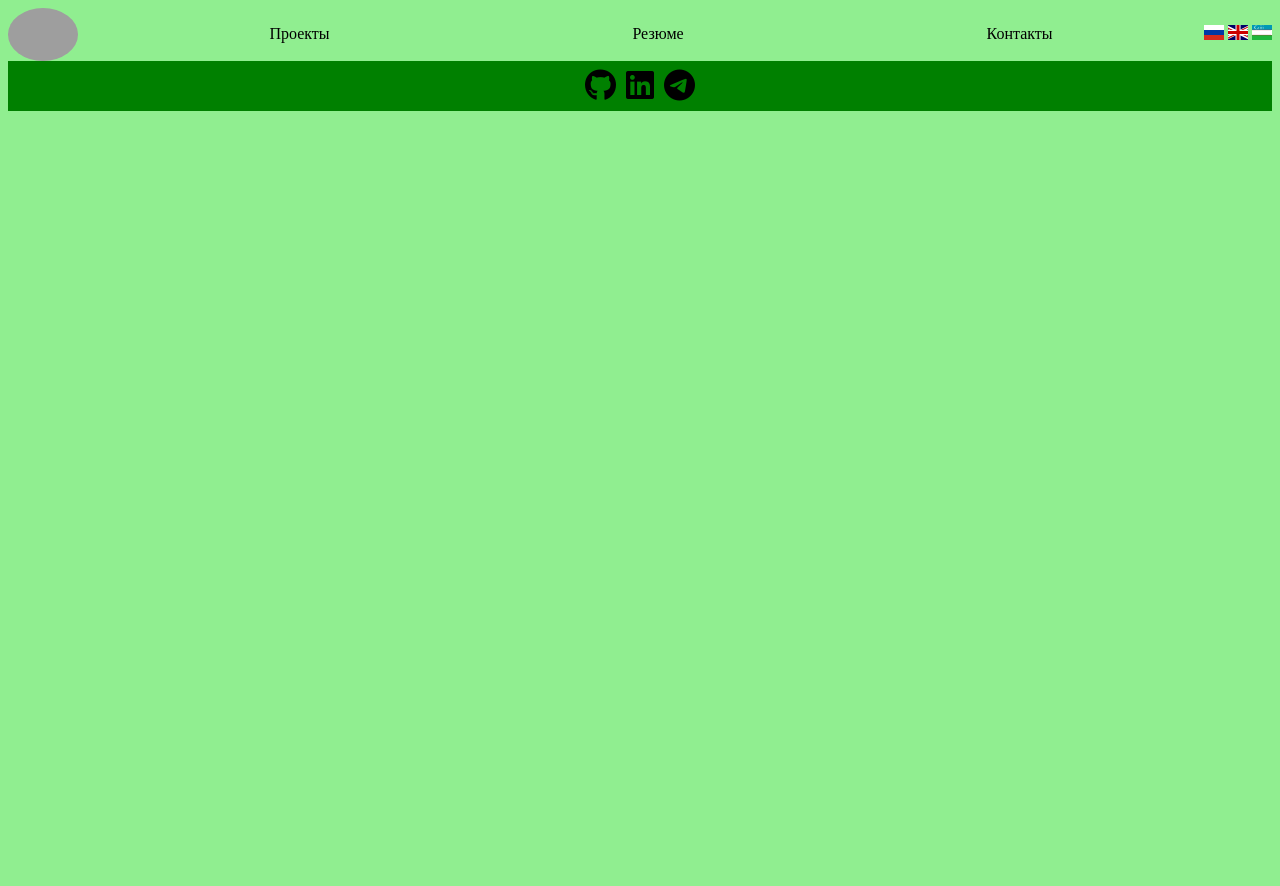
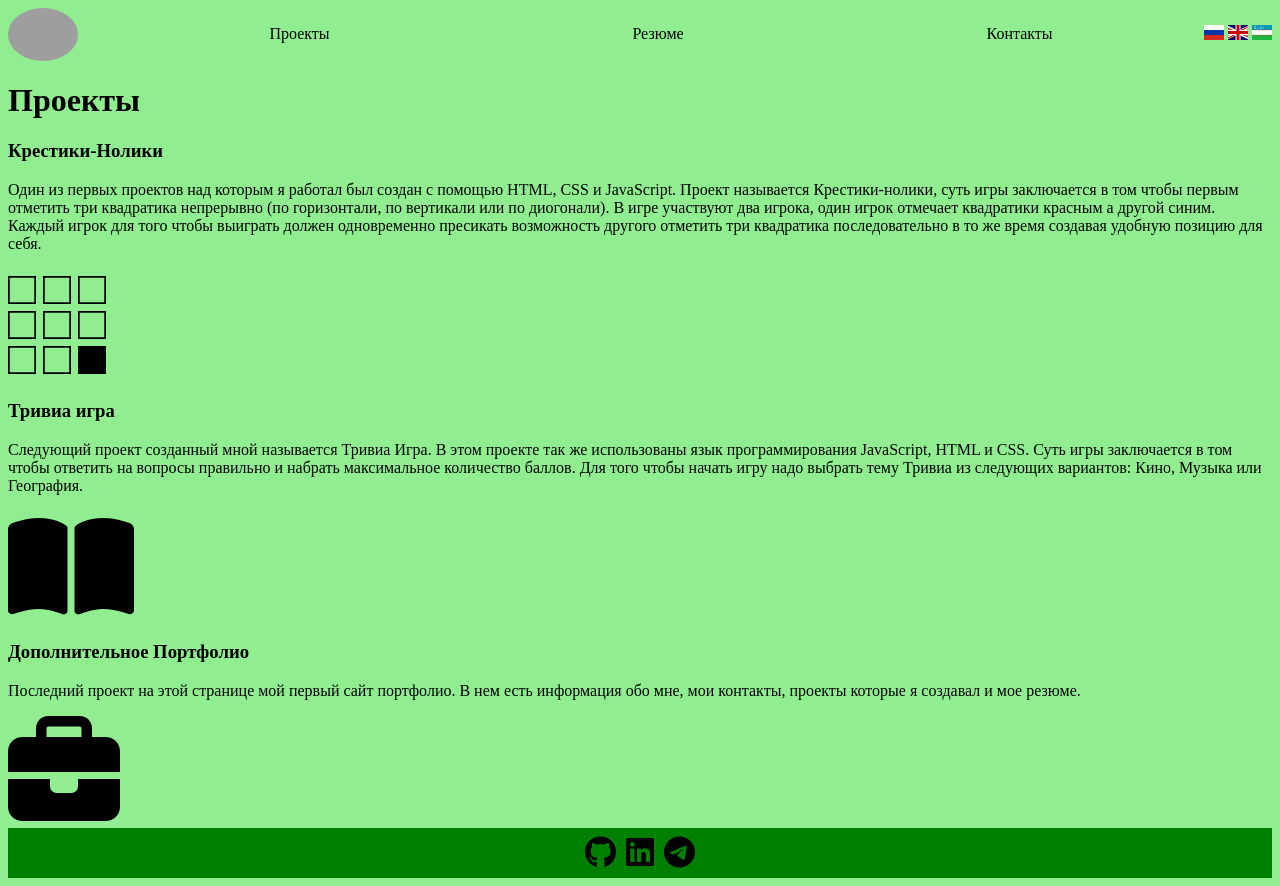
Before and after one commit to dilmurodb/db-portfolio, a plain HTML site: page index.html in a window 1280 px wide. Before the commit the page ends 800 px from the top, so only its background shows below. Drawn offline with Linux system fonts and the light colour scheme; grey boxes are pictures that could not be loaded.

Commit message:
added project icons in semantic tag main

```diff
--- a/index.html
+++ b/index.html
@@ -6,6 +6,14 @@
     <title>Портфолио</title>
     <link rel="stylesheet" href="style.css">
     <script src="https://kit.fontawesome.com/8b26a67ed2.js" crossorigin="anonymous"></script>
+    <script
+      src="https://kit.fontawesome.com/9360678807.js"
+      crossorigin="anonymous"
+    ></script>
+    <link
+      href="https://fonts.googleapis.com/css?family=Covered+By+Your+Grace|Oswald|Rock+Salt&display=swap"
+      rel="stylesheet"
+    />
 </head>
 <body>
     <header>
@@ -41,7 +49,30 @@
             <!-- <input type="image" src="deu.svg" alt="flag" width="20px"> -->
         </div>
     </header>
-    <main></main>
+    <main>
+        <h1>Проекты</h1>
+        <h3>Крестики-Нолики</h3>
+        <p>Один из первых проектов над которым я работал был создан с помощью HTML, CSS и JavaScript. Проект называется Крестики-нолики, суть игры заключается в том чтобы первым отметить три квадратика непрерывно (по горизонтали, по вертикали или по диогонали). В игре участвуют два игрока, один игрок отмечает квадратики красным а другой синим. Каждый игрок для того чтобы выиграть должен одновременно пресикать возможность другого отметить три квадратика последовательно в то же время создавая удобную позицию для себя.</p>
+        <div>
+            <a href="https://dilmurodb.github.io/tic-tac/" target="_blank">
+                <i class="fab fa-buromobelexperte fa-7x"></i>
+            </a>
+        </div>
+        <h3>Тривиа игра</h3>
+        <p>Следующий проект созданный мной называется Тривиа Игра. В этом проекте так же использованы язык программирования JavaScript, HTML и CSS. Суть игры заключается в том чтобы ответить на вопросы правильно и набрать максимальное количество баллов. Для того чтобы начать игру надо выбрать тему Тривиа из следующих вариантов: Кино, Музыка или География.</p>
+        <div>
+            <a href="https://dilmurodb.github.io/trivia/" target="_blank">
+                <i class="fas fa-book-open fa-7x"></i>
+            </a>
+        </div>
+        <h3>Дополнительное Портфолио</h3>
+        <p>Последний проект на этой странице мой первый сайт портфолио. В нем есть информация обо мне, мои контакты, проекты которые я создавал и мое резюме.</p>
+        <div>
+            <a href="https://dilmurodb.github.io/bukharov/index.html" target="_blank">
+                <i class="fa-solid fa-briefcase fa-7x"></i>
+            </a>
+        </div>
+    </main>
     <footer class="footer">
         <div class="footer-box">
             <div class="github">
--- a/style.css
+++ b/style.css
@@ -173,6 +173,24 @@ a {
 
 
 
+
+
+
+
+.tic-tac-toe {
+  margin: 50px;
+  align-self: center;
+}
+
+
+
+
+
+
+
+
+
+
 .footer {
   height: 50px;
   display: flex;
```
